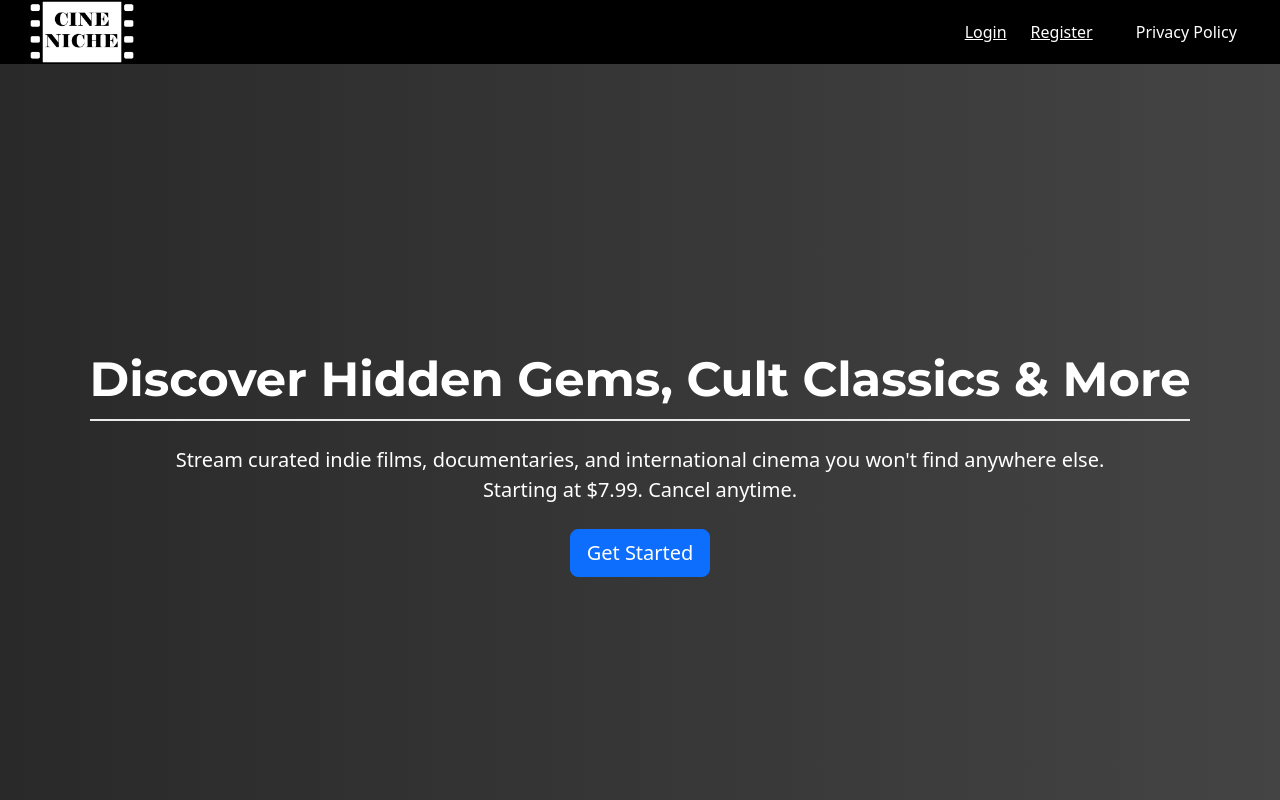
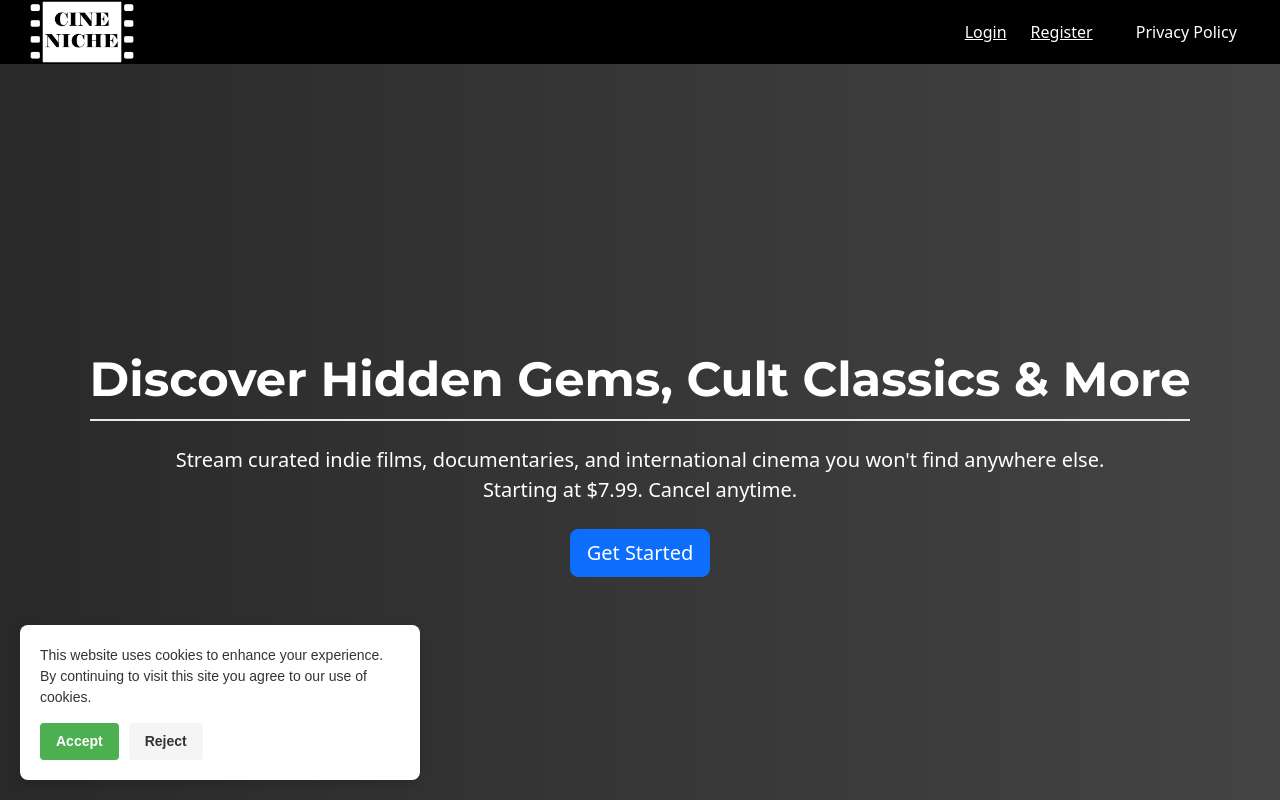
Before and after one commit to sheltongeorge/INTEX_4-12, a React (Vite) app in the folder frontend/: page / in a window 1280 px wide. Built offline with nearby package versions, Linux system fonts and the light colour scheme; no server answers.

Commit message:
cooooookies

```diff
--- a/frontend/src/pages/HomePage.tsx
+++ b/frontend/src/pages/HomePage.tsx
@@ -2,6 +2,7 @@ import { useNavigate } from 'react-router-dom';
 import './HomePage.css';
 import Header from '../components/Header';
 import "../components/cookies/CookieConsent.css";
+import CookieConsent from '../components/cookies/CookieConsent';
 
 function HomePage() {
   const navigate = useNavigate();
@@ -32,6 +33,7 @@ function HomePage() {
         </button>
       </main>
     </div>
+    <CookieConsent/>
   </div>
   );
 }
```
